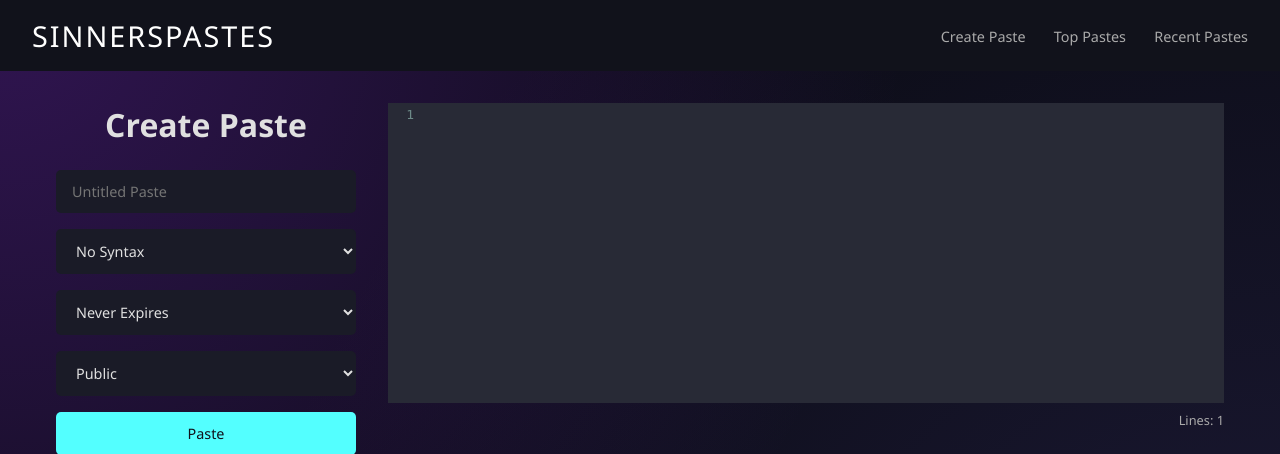
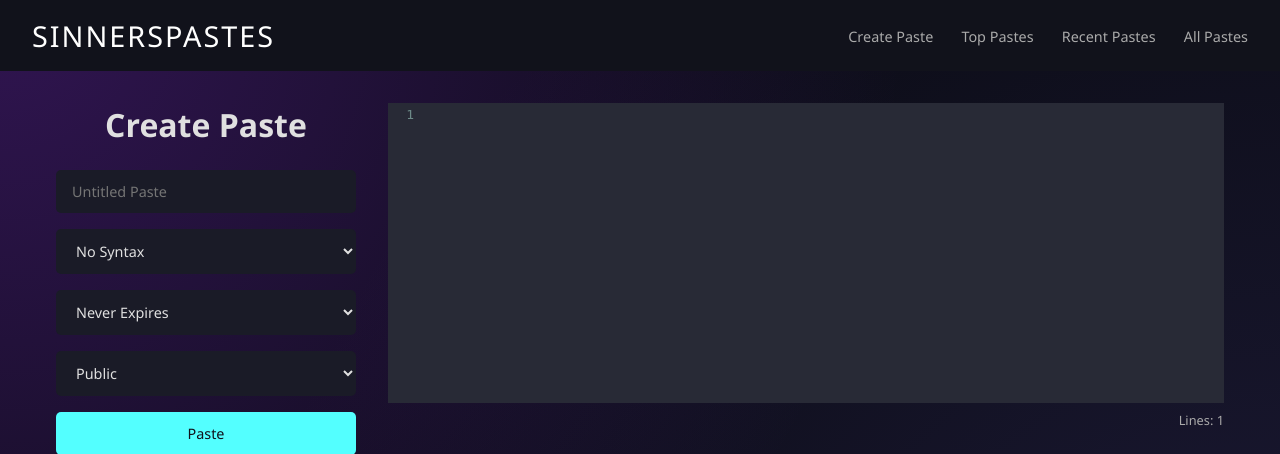
Before and after one commit to andrilchakraborty/sinners, a FastAPI app: page / in a window 1280 px wide. Shown: the top 454 px of the page. Run offline with FastAPI, Linux system fonts and the light colour scheme.

Commit message:
Update index.html

```diff
--- a/templates/index.html
+++ b/templates/index.html
@@ -28,7 +28,7 @@
   <meta name="twitter:title" content="Sinners pastes – Pastebin" />
   <meta
     name="twitter:description"
-    content="Paste content for ppl to see. no i won't pay u get a job broke ass nigga!""
+    content="Paste content for ppl to see. no i won't pay u get a job broke ass nigga!"
   />
   <meta
     name="twitter:image"
@@ -167,9 +167,17 @@
       background: #1a1b27;
       border-radius: 5px;
       margin-bottom: .5rem;
+      display: flex;
+      justify-content: space-between;
+      align-items: center;
     }
     .paste-list li a { color: #53ffff; }
     .paste-list li a:hover { text-decoration: underline; }
+    .paste-list .views {
+      font-size: .8rem;
+      color: #888;
+      margin-left: 1rem;
+    }
 
     /* FOOTER */
     footer {
@@ -211,6 +219,7 @@
       <a id="nav-create">Create Paste</a>
       <a id="nav-top">Top Pastes</a>
       <a id="nav-recent">Recent Pastes</a>
+      <a id="nav-all">All Pastes</a>
     </nav>
   </header>
 
@@ -275,6 +284,12 @@
       <h1>Recent Pastes</h1>
       <ul class="paste-list" id="recent-list"></ul>
     </section>
+
+    <!-- ALL VIEW -->
+    <section id="all-view" class="view list-view">
+      <h1>All Pastes</h1>
+      <ul class="paste-list" id="all-list"></ul>
+    </section>
   </main>
 
   <!-- CodeMirror and modes -->
@@ -330,7 +345,7 @@
       });
 
       // view management
-      const views = ['create','top','recent'];
+      const views = ['create','top','recent','all'];
       const showView = id => {
         views.forEach(v => document.getElementById(v+'-view').classList.remove('active'));
         document.getElementById(id+'-view').classList.add('active');
@@ -340,7 +355,10 @@
       const renderList = (listId, items) => {
         const ul = document.getElementById(listId);
         ul.innerHTML = items.map(p => `
-          <li><a href="/paste/${p.id}">${p.title || p.id}</a></li>
+          <li>
+            <a href="/paste/${p.id}">${p.title || p.id}</a>
+            <span class="views">Views: ${p.views || 0}</span>
+          </li>
         `).join('');
       };
       const loadTop = async () => {
@@ -351,11 +369,16 @@
         const data = await fetch('/api/recent').then(r => r.json());
         renderList('recent-list', data);
       };
+      const loadAll = async () => {
+        const data = await fetch('/api/all').then(r => r.json());
+        renderList('all-list', data);
+      };
 
       // nav handlers
-      document.getElementById('nav-create').onclick    = e => { e.preventDefault(); showView('create'); };
-      document.getElementById('nav-top').onclick       = async e => { e.preventDefault(); await loadTop(); showView('top'); };
+      document.getElementById('nav-create').onclick    = e =>     { e.preventDefault(); showView('create'); };
+      document.getElementById('nav-top').onclick       = async e => { e.preventDefault(); await loadTop();    showView('top');    };
       document.getElementById('nav-recent').onclick    = async e => { e.preventDefault(); await loadRecent(); showView('recent'); };
+      document.getElementById('nav-all').onclick       = async e => { e.preventDefault(); await loadAll();    showView('all');    };
 
       // background audio control
       const audio   = document.getElementById('bg-audio');
@@ -377,7 +400,6 @@
       btn.addEventListener('click', () => {
         audio.muted = !audio.muted;
         btn.textContent = audio.muted ? '🔇' : '🔊';
-        // if unmuting, ensure it's playing
         if (!audio.muted) audio.play().catch(() => {});
       });
 
@@ -391,7 +413,7 @@
         }
       });
 
-      // ─── Keep-alive ping every 5 minutes ───────────────────────────────
+      // ─── Keep-alive ping every 10 seconds ───────────────────────────────
       setInterval(() => {
         fetch('/ping').catch(() => {});
       }, 10 * 1000);
```
